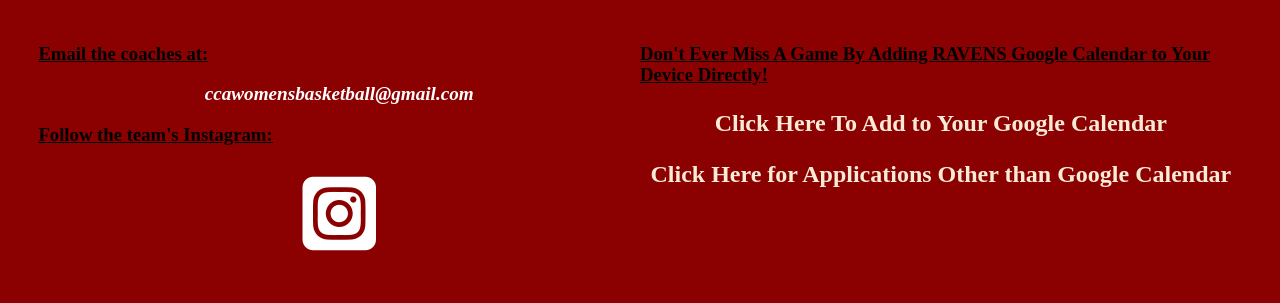
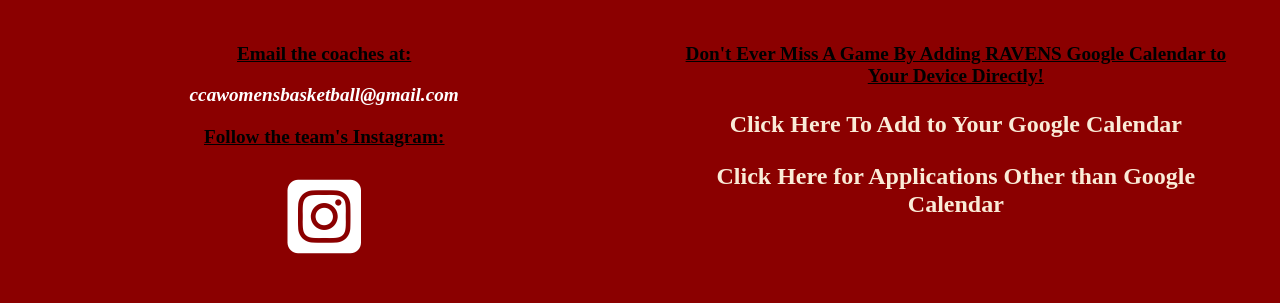
Before and after one commit to Marie-m-l/cca-g-basketball, a website built with Parcel: page index.html in a window 1280 px wide. Shown: the part 1345-1648 px from the top of the page. Built offline with nearby package versions, Linux system fonts and the light colour scheme.

Commit message:
Adjust html w/i gen styles & incorporated social->footr 4 all media screens

```diff
--- a/css/main.css
+++ b/css/main.css
@@ -90,9 +90,9 @@
    /* !BASE GENERAL STYLES */
 
    html {
-     font-size: 16px;
-     height: 100%;
-     width: 100%;
+    font-size: 16px;
+    height: 100%;
+    width: 100%;
    }
 
    body {
@@ -170,6 +170,7 @@
 
    /* !FOOTER */
    footer {
+    justify-content: center;
     margin: 4% 0;
    }
 
@@ -179,16 +180,22 @@
     text-decoration: underline;
    }
 
+   footer h3 {
+    justify-content: center;
+    text-align: center;
+   }
+
    .clickable-text-instagram-footr {
-    color: orangered;
+    color: black;
     text-decoration: none;
    }
 
    .instagram-icon-footr {
+    color: white;
     font-size: 3.5em;
    }
 
-   /* footer h3, */
+   footer h3,
    footer p {
     font-size: larger;
     font-weight: bolder;
@@ -199,8 +206,8 @@
      font-size: larger;
     }
 
-    .footr-instagram {
-      color: orangered;
+    .footr-instagram a {
+      color: black;
       font-weight: 890;
     }
 
@@ -479,6 +486,7 @@
    Modify as content requires.
    ========================================================================== */
 
+   /*!--- TABLET ---*/
 @media only screen and (min-width: 768px) {
   /* !HEADER */
     header {
@@ -547,11 +555,6 @@
     text-decoration: underline black;
   }
 
-  .instagram-icon-footr {
-    color: white;
-  }
-
-
   /* !COACHES PG */
   .coach-name {
     text-align: left;
@@ -594,6 +597,7 @@
 
 }
 
+/*!--- DESKTOP, ECT. ---*/
 @media only screen and (min-width: 1200px) {
   /* !HEADER */
   header {
@@ -606,12 +610,21 @@
 
   /* !FOOTER */
   footer h2 {
+    font-size: xx-large;
     padding-top: 2%;
-    font-size: xx-large;
   }
 
   footer p {
     font-size: x-large;
+  }
+
+  section.footr-contact-social {
+    padding-right: 0;
+    justify-self: right;
+  }
+
+  section.follow-via-cal {
+    padding-left: 5%;
   }
 
   /*  !CALENDAR PG */
```
